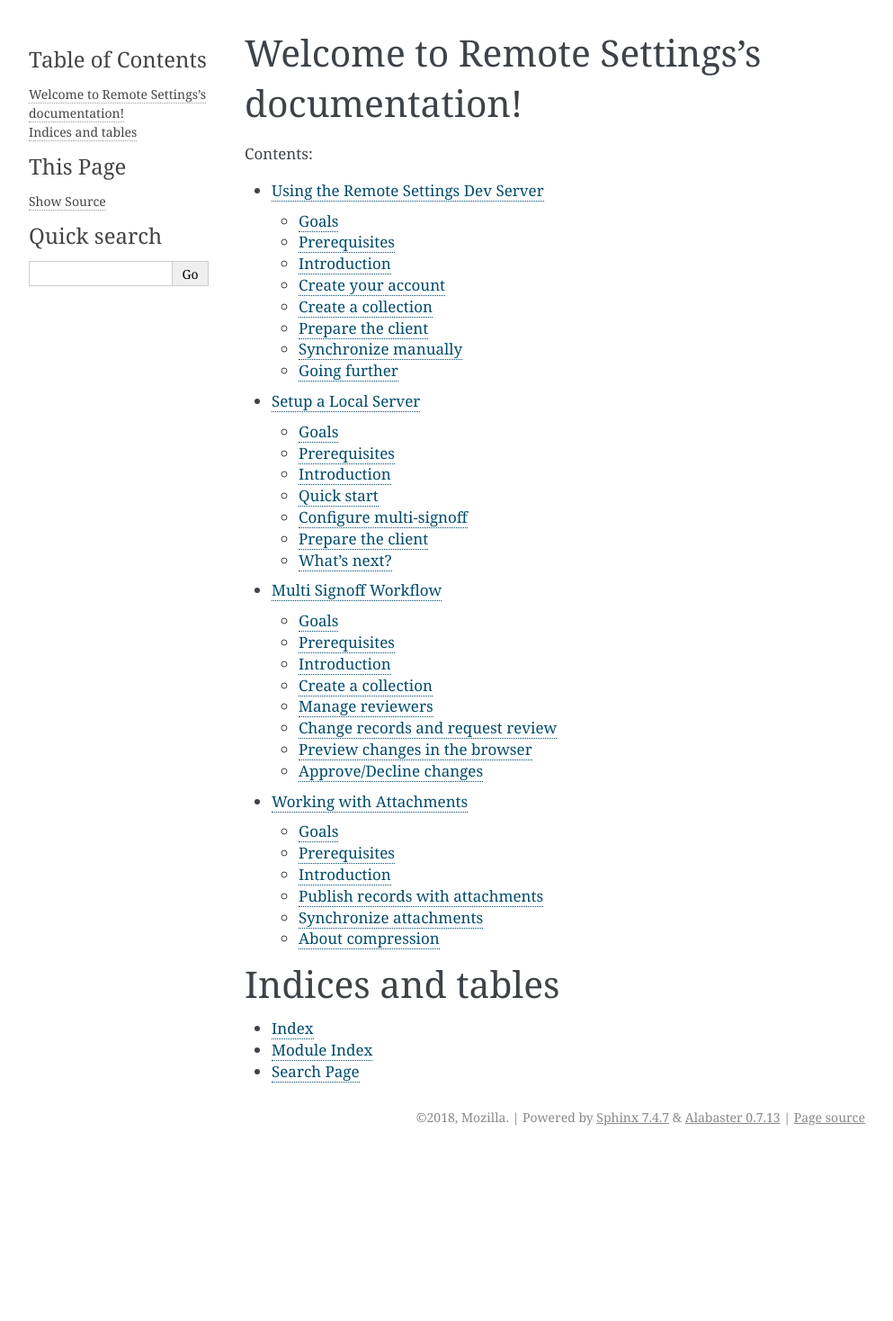
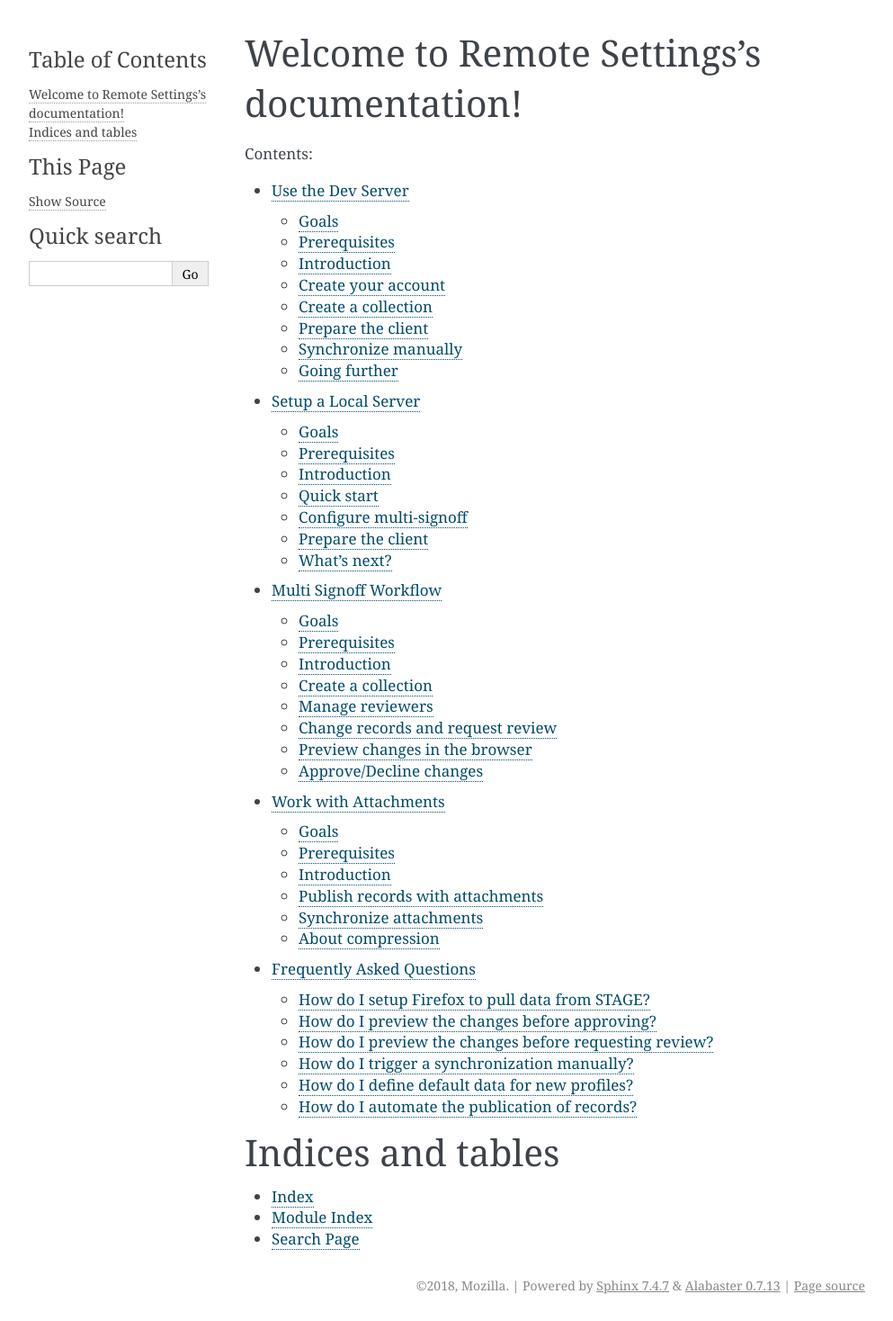
Before and after one commit to mozilla/remote-settings, a Sphinx documentation site: the page built from docs/index.rst, in a window 1280 px wide. Shown: the whole page at 90% size, without its empty margins (148-1141 px from the left). Built offline with Sphinx 7.4.7, drawn with Linux system fonts in a browser that asks for light colours; before the commit the page ends 1281 px from its top, so only the background shows below that.

Commit message:
Add frequently asked questions

```diff
--- /dev/null
+++ b/docs/frequently-asked-questions.rst
@@ -0,0 +1,56 @@
+.. _faq:
+
+Frequently Asked Questions
+==========================
+
+How do I setup Firefox to pull data from STAGE?
+-----------------------------------------------
+
+The recommended way to setup Firefox to pull data from STAGE is to use the `about:remottings <https://github.com/leplatrem/aboutremotesettings>`_ extension: switch the environment in the configuration section and click the *Sync* button.
+
+Alternatively, you can change the `appropriate preferences <https://github.com/leplatrem/remotesettings-pi/blob/0.4.0/data/script.js#L41-L42>`_, restart and trigger a synchronization manually.
+
+
+How do I preview the changes before approving?
+----------------------------------------------
+
+The recommended way to setup Firefox to pull data from the preview collection is to use the `about:remottings <https://github.com/leplatrem/aboutremotesettings>`_ extension: switch the environment in the configuration section and click the *Sync* button.
+
+Alternatively, you can change the ``services.settings.default_bucket`` preference to ``main-preview``, restart and trigger a synchronization manually.
+
+
+How do I preview the changes before requesting review?
+------------------------------------------------------
+
+Currently, this is not possible.
+
+Possible workarounds:
+
+- use a :ref:`local server <tutorial-local-server>` or the :ref:`DEV server <tutorial-dev-server>`
+- request review, preview changes, fix up, request review again
+
+
+How do I trigger a synchronization manually?
+--------------------------------------------
+
+See `developer docs <https://firefox-source-docs.mozilla.org/main/latest/services/common/docs/services/RemoteSettings.html#trigger-a-synchronization-manually>`_.
+
+
+How do I define default data for new profiles?
+----------------------------------------------
+
+See `developer docs about initial data <https://firefox-source-docs.mozilla.org/main/latest/services/common/docs/services/RemoteSettings.html#initial-data>`_.
+
+
+How do I automate the publication of records?
+---------------------------------------------
+
+The Remote Settings server is a REST API (namely a `Kinto instance <https://www.kinto-storage.org>`_). Records can be created in batches, and as seen in the :ref:`multi signoff tutorial <tutorial-multi-signoff>` reviews can be requested and approved using ``PATCH`` requests.
+
+If the automation is meant to last (eg. cronjob, AWS lambda) then `request a dedicated Kinto internal account <https://bugzilla.mozilla.org/enter_bug.cgi?product=Cloud%20Services&component=Server%3A%20Remote%20Settings>`_ to be created for you.
+
+If it is a one time run, then you can run the script as if it was you:
+
+1. Authenticate on the Admin UI
+2. Using the DevTools, inspect the outgoing requests and copy the ``Authorization`` header (eg. ``Bearer r43yt0956u0yj1``)
+3. Use this header in your ``cURL` commands (or Python/JS/Rust clients etc.)
--- a/docs/index.rst
+++ b/docs/index.rst
@@ -14,6 +14,7 @@ Welcome to Remote Settings's documentation!
    tutorial-local-server
    tutorial-multi-signoff
    tutorial-attachments
+   frequently-asked-questions
 
 Indices and tables
 ==================
--- a/docs/tutorial-attachments.rst
+++ b/docs/tutorial-attachments.rst
@@ -1,7 +1,7 @@
 .. _tutorial-attachments:
 
-Working with Attachments
-========================
+Work with Attachments
+=====================
 
 Goals
 -----
--- a/docs/tutorial-dev-server.rst
+++ b/docs/tutorial-dev-server.rst
@@ -1,7 +1,7 @@
 .. _tutorial-dev-server:
 
-Using the Remote Settings Dev Server
-====================================
+Use the Dev Server
+==================
 
 Goals
 -----
```
